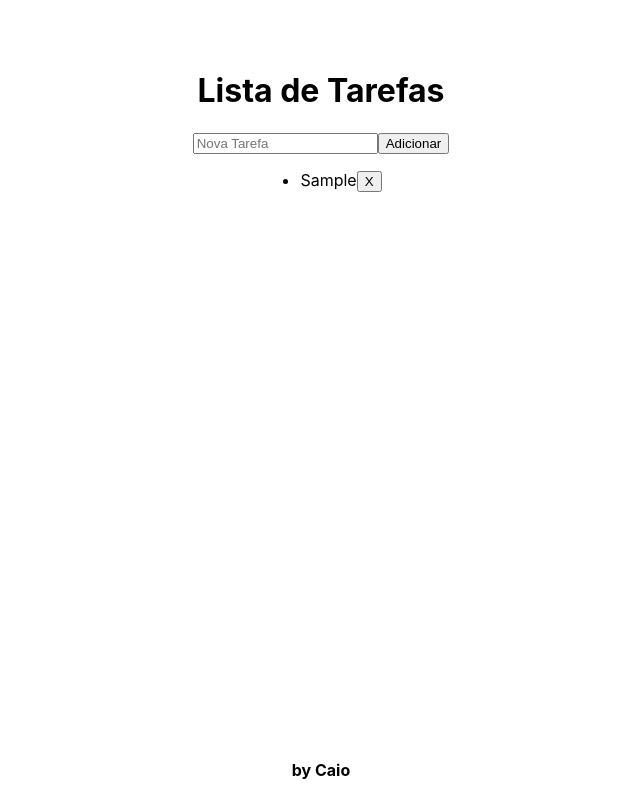
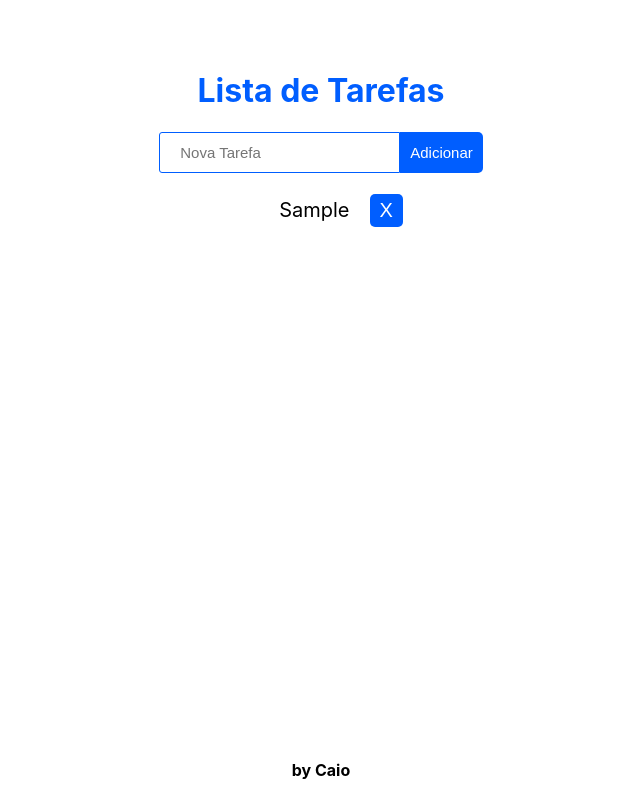
Before and after one commit to caioalvess/react-to-do-list, a React (Create React App) app: page / in a window 1280 px wide. Both pictures are taken after typing "Sample" into the empty fields and a click on the button "Adicionar". Shown: the whole page, without its empty margins (319-959 px from the left). Built offline with nearby package versions, Linux system fonts and the light colour scheme.

Commit message:
[STYLE] estilização simples dos componentes

```diff
--- a/src/App.js
+++ b/src/App.js
@@ -7,7 +7,7 @@ export class App extends Component {
   render() {
     return (
       <div className="container">
-        <h1>Lista de Tarefas</h1>
+        <h1 style={{ color: "#005eff" }}>Lista de Tarefas</h1>
         <ToDoList />
         <Footer />
       </div>
--- a/src/Components/ToDoItems/ToDoItems.js
+++ b/src/Components/ToDoItems/ToDoItems.js
@@ -16,9 +16,14 @@ export class ToDoItems extends Component {
         <ul>
           {this.props.lista.map((item) => {
             return (
-              <li key={item.key}>
+              <li className="items" key={item.key}>
                 {item.text}
-                <button onClick={() => this.delete(item.key)}>X</button>
+                <button
+                  className="buttonDelete"
+                  onClick={() => this.delete(item.key)}
+                >
+                  X
+                </button>
               </li>
             );
           })}
--- a/src/Components/ToDoList/ToDoList.js
+++ b/src/Components/ToDoList/ToDoList.js
@@ -37,6 +37,7 @@ export class ToDoList extends Component {
       <React.Fragment>
         <form onSubmit={this.addItem}>
           <input
+            className="input"
             type="text"
             placeholder="Nova Tarefa"
             name="tarefa"
@@ -44,7 +45,9 @@ export class ToDoList extends Component {
             onChange={(e) => this.setState({ tarefa: e.target.value })}
             ref={(e) => (this._tarefaInput = e)}
           />
-          <button type="submit">Adicionar</button>
+          <button className="buttonAdd" type="submit">
+            Adicionar
+          </button>
         </form>
         <ToDoItems lista={this.state.items} delete={this.deleteItem} />
       </React.Fragment>
--- a/src/style.css
+++ b/src/style.css
@@ -4,7 +4,53 @@
   display: flex;
   flex-direction: column;
   align-items: center;
+  justify-content: flex-start;
   padding-top: 50px;
+}
+
+.input {
+  padding: 11px 20px;
+  font-size: 15px;
+  border: 1px solid #005eff;
+  border-top-left-radius: 3px;
+  border-bottom-left-radius: 3px;
+}
+
+.items {
+  list-style: none;
+  font-size: 20px;
+  padding: 5px;
+}
+
+.buttonDelete {
+  padding: 5px 10px;
+  font-size: 20px;
+  color: #fff;
+  border: none;
+  background-color: #005eff;
+  border-radius: 5px;
+  margin-left: 20px;
+}
+
+.buttonDelete:hover {
+  background-color: #0088ff;
+  cursor: pointer;
+}
+
+.buttonAdd {
+  padding: 12px 10px;
+  font-size: 15px;
+  color: #fff;
+  background-color: #005eff;
+  border: none;
+  cursor: pointer;
+  transition: all 0.2s;
+  border-top-right-radius: 5px;
+  border-bottom-right-radius: 5px;
+}
+
+.buttonAdd:hover {
+  background-color: #0088ff;
 }
 
 .footer {
```
Also changed, not shown: src/assets/to-do-list.PNG (added).
